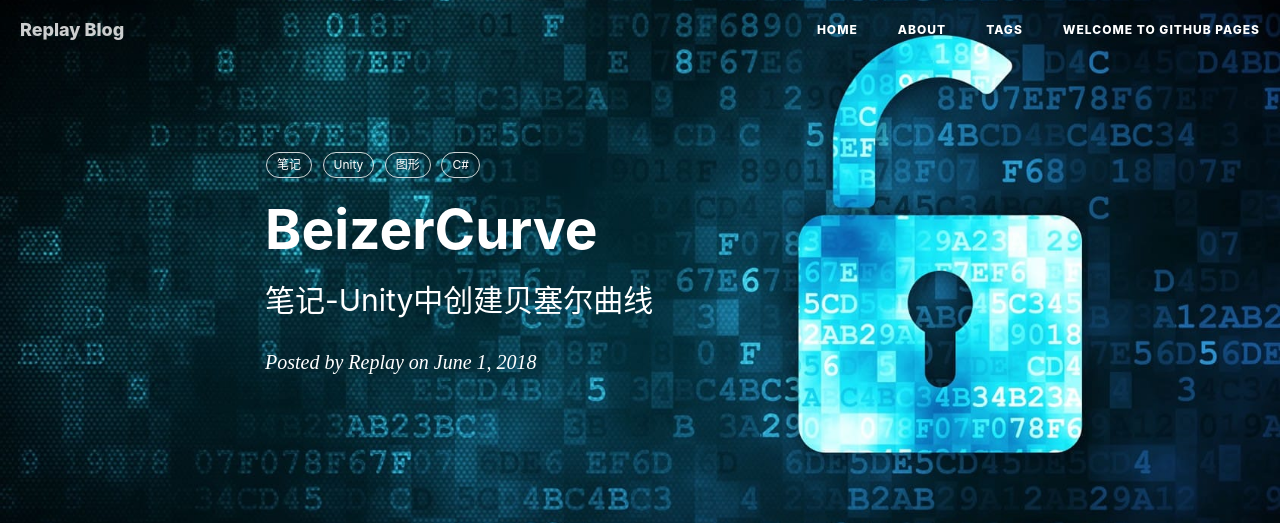
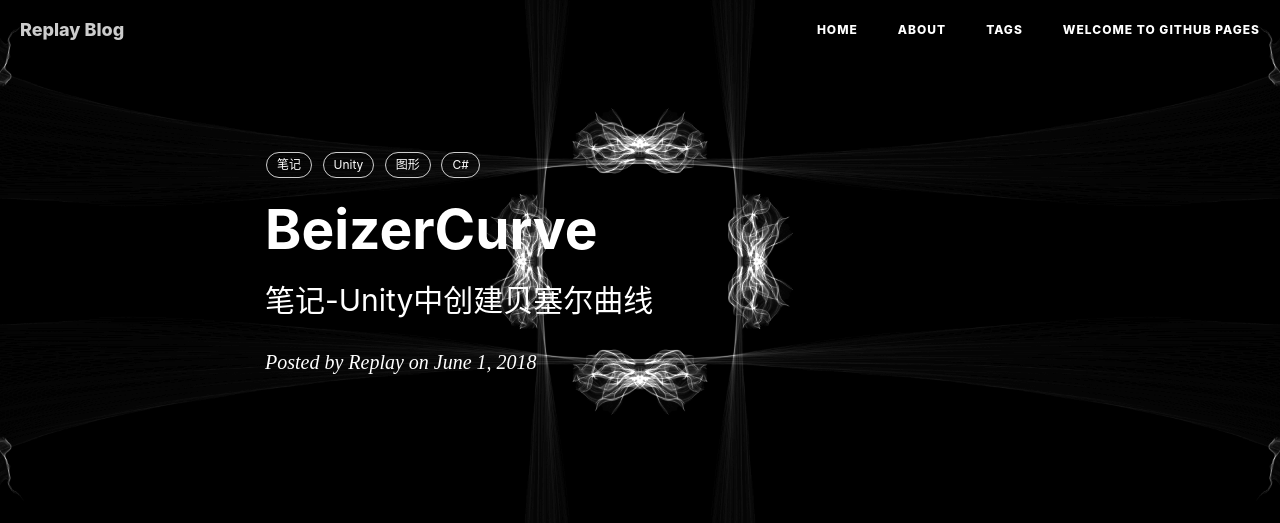
Before and after one commit to Replay923/Replay923.github.io, a Jekyll site: the page built from _posts/2018-6-1-BeizerCurve.md, in a window 1280 px wide. Shown: the top 523 px of the page. Built offline with Jekyll 4.4.1, drawn with Linux system fonts in a browser that asks for light colours; nearby versions of some CDN libraries; comment, search, counter and statistics services are not loaded; grey boxes are pictures that could not be loaded.

Commit message:
修改BezierCurve 背景图

````diff
--- a/_posts/2018-6-1-BeizerCurve.md
+++ b/_posts/2018-6-1-BeizerCurve.md
@@ -4,7 +4,7 @@ title:      BeizerCurve 				# 标题
 subtitle:   笔记-Unity中创建贝塞尔曲线 #副标题
 date:       2018-6-1				# 时间
 author:     Replay 						# 作者
-header-img: img/post-bg-hacker.jpg 	#这篇文章标题背景图片
+header-img: img/tag-bg-silk-9.png 	#这篇文章标题背景图片
 catalog: true 						# 是否归档
 tags:								#标签
     - 笔记
@@ -72,15 +72,18 @@ tags:								#标签
 //pointList 为顶点集合。 point1，point2，point3 为构建曲线的三个顶点
 //Vector3.Lerp 为 UnityEngine 中的API。通过传入两点和之间的插值（0~1）得到一个新的三维向量
 //vertexCount 为构建曲线的顶点数，此数值越大曲线越平滑
+
     public static Vector3[] GetBezierCurveWithThreePoints(Vector3 point_1, Vector3 point_2, Vector3 point_3, int vertexCount)
     {
         List<Vector3> pointList = new List<Vector3>();
         for (float ratio = 0; ratio <= 1; ratio += 1.0f / vertexCount)
         {
             //首先取前两个点和后两个点的线性插值。
+
             Vector3 tangentLineVertex1 = Vector3.Lerp(point_1, point_2, ratio);
             Vector3 tangentLineVertex2 = Vector3.Lerp(point_2, point_3, ratio);
             //通过计算两个点的插值得到曲线的顶点
+
             Vector3 bezierPoint = Vector3.Lerp(tangentLineVertex1, tangentLineVertex2, ratio);
             pointList.Add(bezierPoint);
         }
@@ -97,6 +100,7 @@ tags:								#标签
 ``` c
 //传入顶点集合，得到高阶的贝塞尔曲线，顶点数量不限
 //vertexCount 为构建曲线的顶点数，此数值越大曲线越平滑
+
      public static Vector3[] GetBezierCurveWithUnlimitPoints(Vector3[] vertex, int vertexCount)
     {
         List<Vector3> pointList = new List<Vector3>();
@@ -118,10 +122,12 @@ tags:								#标签
             temp[i] = vecs[i];
         }
         //顶点集合有多长，曲线的每一个点就需要计算多少次。
+
         int n = temp.Length - 1;
         for (int i = 0; i < n; i++)
         {
             //依次计算各两个相邻的顶点的插值，并保存，每次计算都会进行降阶。剩余多少阶计算多少次。直到得到最后一条线性曲线。
+
             for (int j = 0; j < n - i; j++)
             {
                 temp[j] = Vector3.Lerp(temp[j], temp[j + 1], t);
````
